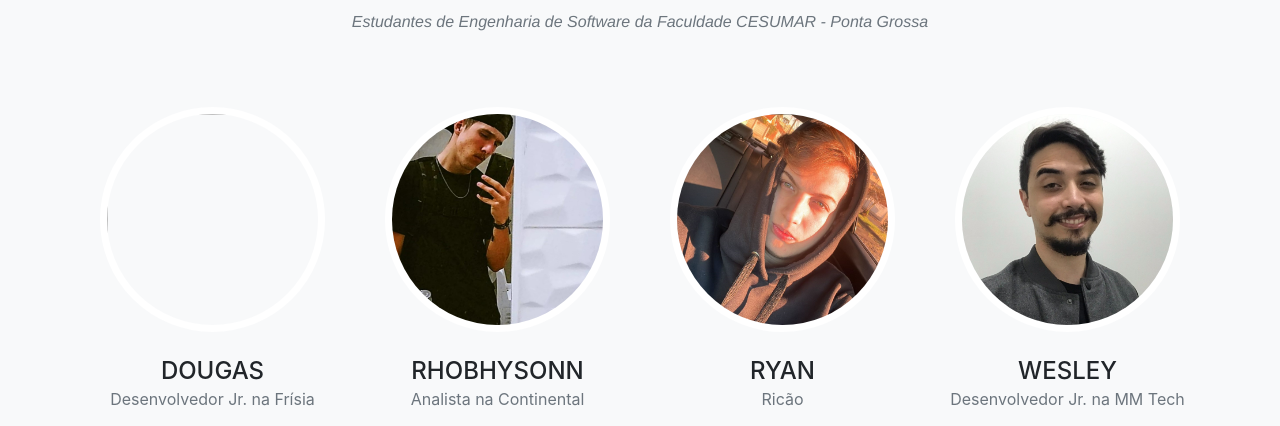
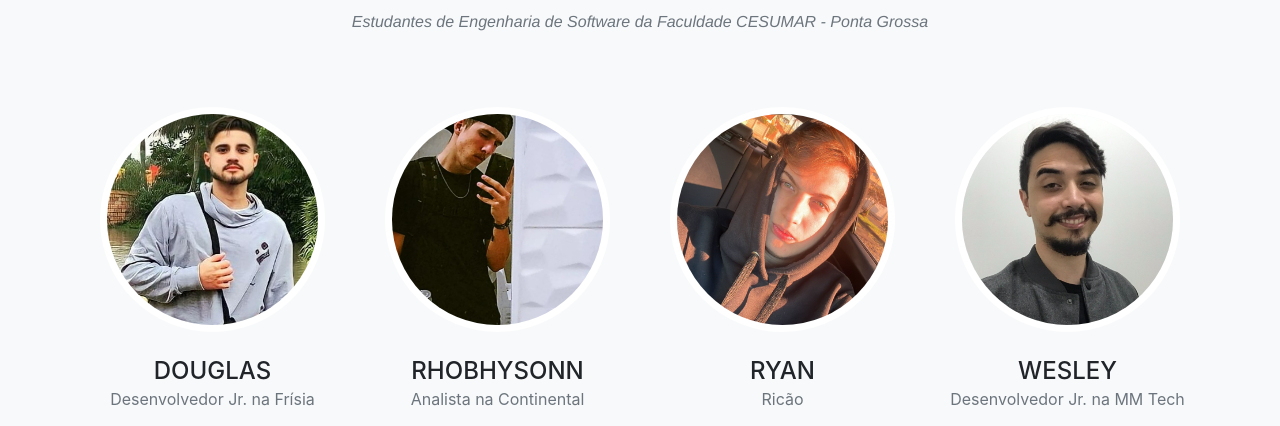
Before and after one commit to wesleyvieiraa/WWHWeb, a website with bundled scripts: page index.html in a window 1280 px wide. Shown: the part 5201-5627 px from the top of the page. Built offline with nearby package versions, Linux system fonts and the light colour scheme; files whose address does not match are found by name; a web font is replaced by a local one.

Commit message:
Feat: Adiciona douguinha

```diff
--- a/index.html
+++ b/index.html
@@ -334,8 +334,8 @@
     <div class="row">
       <div class="col-sm-3 mx-auto text-center">
         <div class="team-member">
-          <img class="mx-auto rounded-circle" src="img/team/" alt="">
-          <h4>DOUGAS</h4>
+          <img class="mx-auto rounded-circle" src="img/team/douglas.png" alt="">
+          <h4>DOUGLAS</h4>
           <p class="text-muted">Desenvolvedor Jr. na Frísia</p>
           <ul class="list-inline social-buttons">
             <li class="list-inline-item">
```
Also changed, not shown: img/team/douglas.png (added).
